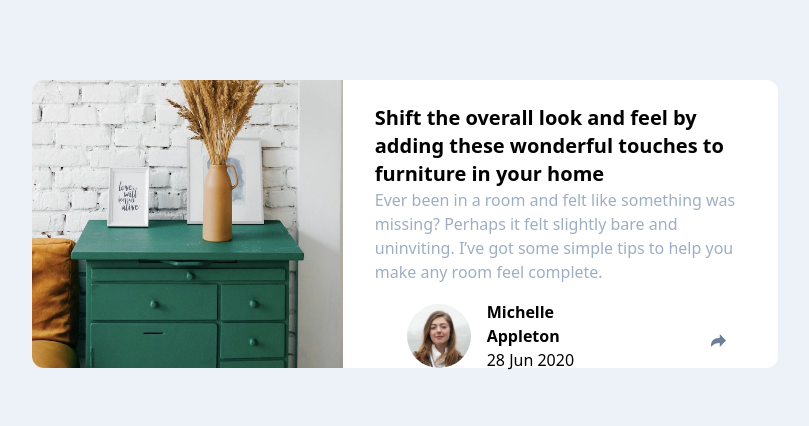
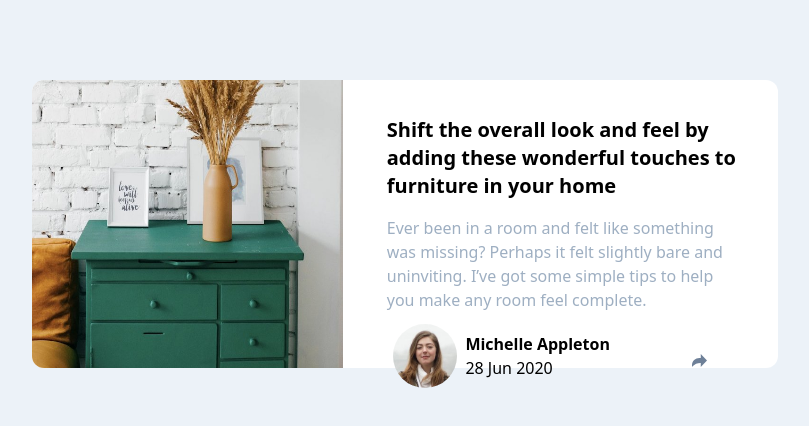
Before and after one commit to AnwarMestycer/article-preview-component, a plain HTML site: page index.html in a window 1280 px wide. Shown: the whole page, without its empty margins (235-1044 px from the left). Drawn offline with nearby package versions, Linux system fonts and the light colour scheme.

Commit message:
bug fixed

```diff
--- a/index.html
+++ b/index.html
@@ -53,19 +53,19 @@
     <div class="bg-white w-11/12  flex flex-col gap-2 rounded-xl lg:flex-row lg:h-[18rem] lg:w-7/12">
       <img class="rounded-tl-xl rounded-tr-xl lg:w-5/12 lg:rounded-tl-xl lg:rounded-bl-xl lg:rounded-tr-none"
         src="/images/drawers.jpg" alt="">
-      <div class="flex flex-col gap-3 justify-around lg:gap-0">
-        <p class="p-6 text-xl font-bold pb-2 lg:pb-0">
+      <div class="flex flex-col gap-4 justify-around lg:p-6">
+        <p class="p-3 text-xl font-bold pb-2 lg:pb-0">
           Shift the overall look and feel by adding these wonderful
           touches to furniture in your home
         </p>
-        <p class="p-6 lg:pt-0 text-grayish">
+        <p class="pl-3 pr-3 lg:pt-0 text-grayish">
           Ever been in a room and felt like something was missing? Perhaps
           it felt slightly bare and uninviting. I’ve got some simple tips
           to help you make any room feel complete.
         </p>
         <div id="footer"
-          class="bg-desaturated flex justify-around w-full h-[4rem] items-center pl-3 rounded-bl-xl rounded-br-xl">
-          <div id="profile" class="flex justify-start w-10/12  lg:w-6/12 items-center pb-2 gap-4">
+          class=" flex justify-around w-full h-[4rem] items-center rounded-bl-xl rounded-br-xl">
+          <div id="profile" class="flex justify-start w-8/12  lg:w-8/12 items-center pb-2 gap-2 ">
             <img src=" /images/avatar-michelle.jpg" alt="avatar michelle" class="w-[4rem] h-[4rem] rounded-full">
             <div class="flex flex-col">
               <p class="font-bold">
@@ -76,7 +76,7 @@
               </p>
             </div>
           </div>
-          <div id="shareContainer" class="flex justify-around">
+          <div id="shareContainer" class="flex justify-around pr-5 ">
             <div id="share" class="flex justify-evenly  items-center w-8/12 bg-desaturated  rounded-lg hidden">
               <p class="text-grayish uppercase tracking-[0.2em]">share</p>
               <svg xmlns="http://www.w3.org/2000/svg" width="20" height="20">
```
